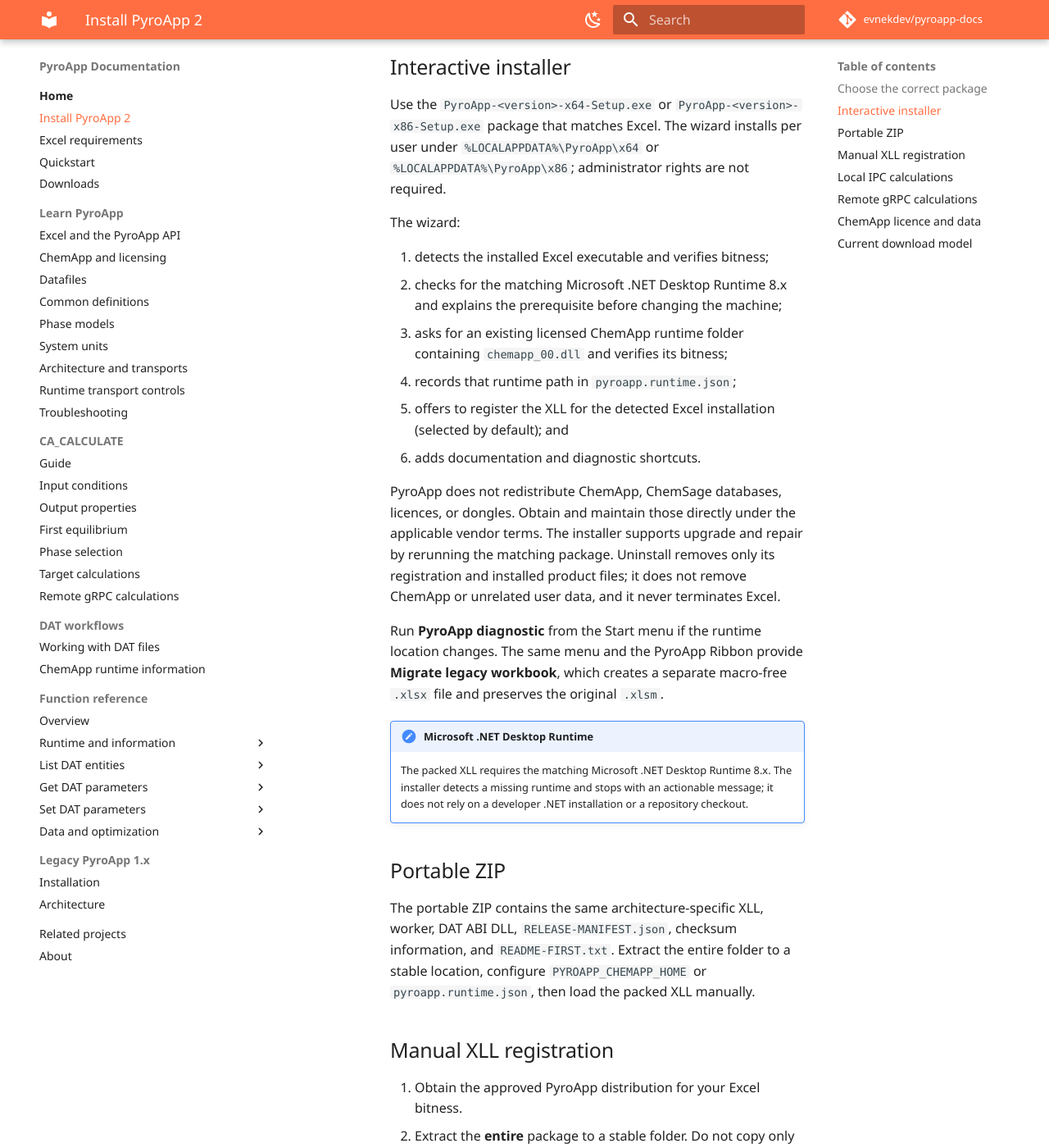
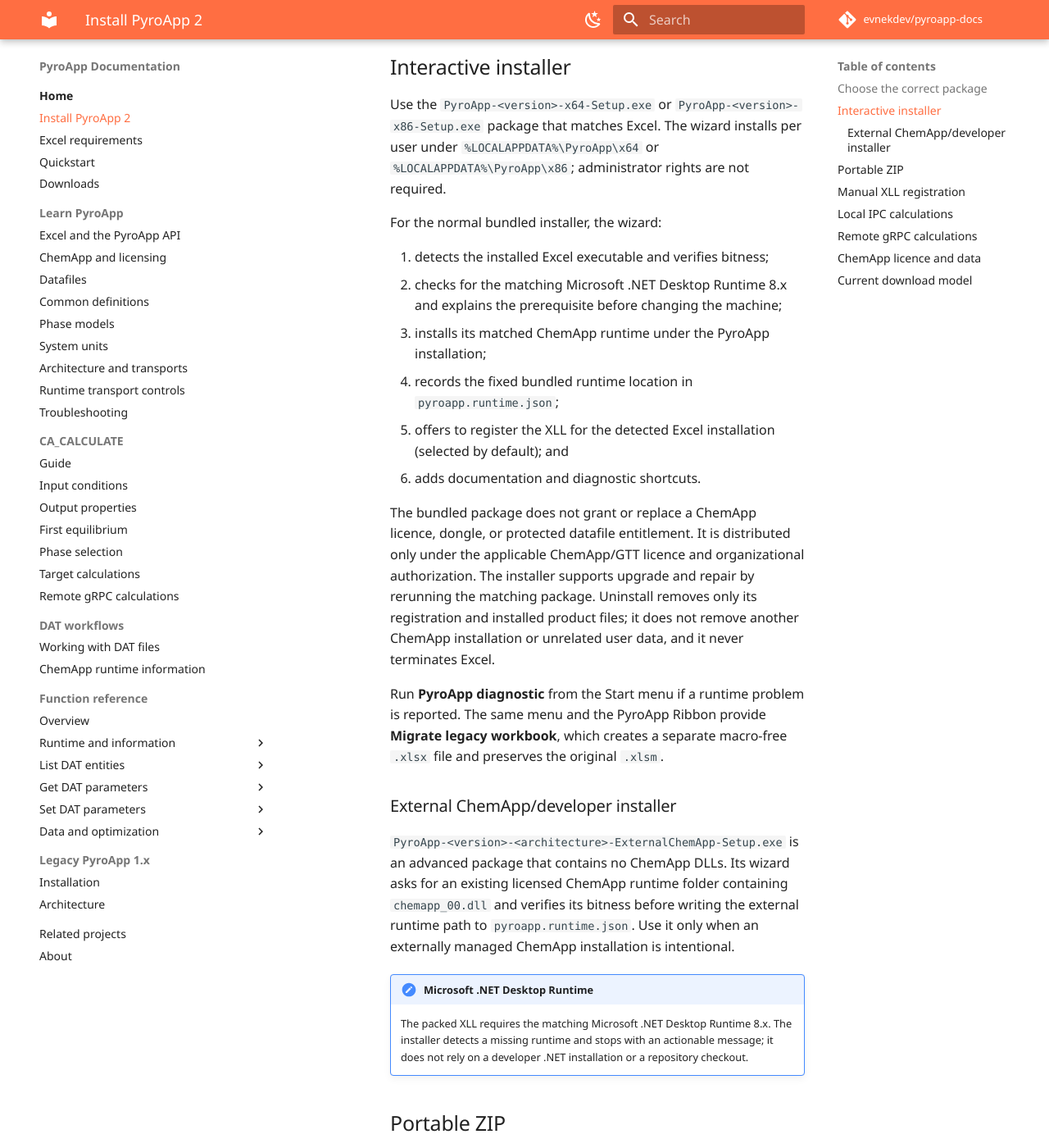
Before and after one commit to evnekdev/pyroapp-docs, an MkDocs documentation site: the page built from docs/installation-2.0.md, in a window 1280 px wide and 1400 px high, scrolled down 645 px. Shown: the whole window at 82% size. Built offline with MkDocs 1.6.1 and Material for MkDocs 9.7.7, drawn with Linux system fonts in a browser that asks for light colours; some web fonts are replaced; comment, search, counter and statistics services are not loaded; some of the changed text lies outside the part shown.

Commit message:
Document bundled ChemApp distribution

```diff
--- a/docs/installation-2.0.md
+++ b/docs/installation-2.0.md
@@ -20,18 +20,22 @@
 
 Use the `PyroApp-<version>-x64-Setup.exe` or `PyroApp-<version>-x86-Setup.exe` package that matches Excel. The wizard installs per user under `%LOCALAPPDATA%\PyroApp\x64` or `%LOCALAPPDATA%\PyroApp\x86`; administrator rights are not required.
 
-The wizard:
+For the normal bundled installer, the wizard:
 
 1. detects the installed Excel executable and verifies bitness;
 2. checks for the matching Microsoft .NET Desktop Runtime 8.x and explains the prerequisite before changing the machine;
-3. asks for an existing licensed ChemApp runtime folder containing `chemapp_00.dll` and verifies its bitness;
-4. records that runtime path in `pyroapp.runtime.json`;
+3. installs its matched ChemApp runtime under the PyroApp installation;
+4. records the fixed bundled runtime location in `pyroapp.runtime.json`;
 5. offers to register the XLL for the detected Excel installation (selected by default); and
 6. adds documentation and diagnostic shortcuts.
 
-PyroApp does not redistribute ChemApp, ChemSage databases, licences, or dongles. Obtain and maintain those directly under the applicable vendor terms. The installer supports upgrade and repair by rerunning the matching package. Uninstall removes only its registration and installed product files; it does not remove ChemApp or unrelated user data, and it never terminates Excel.
+The bundled package does not grant or replace a ChemApp licence, dongle, or protected datafile entitlement. It is distributed only under the applicable ChemApp/GTT licence and organizational authorization. The installer supports upgrade and repair by rerunning the matching package. Uninstall removes only its registration and installed product files; it does not remove another ChemApp installation or unrelated user data, and it never terminates Excel.
 
-Run **PyroApp diagnostic** from the Start menu if the runtime location changes. The same menu and the PyroApp Ribbon provide **Migrate legacy workbook**, which creates a separate macro-free `.xlsx` file and preserves the original `.xlsm`.
+Run **PyroApp diagnostic** from the Start menu if a runtime problem is reported. The same menu and the PyroApp Ribbon provide **Migrate legacy workbook**, which creates a separate macro-free `.xlsx` file and preserves the original `.xlsm`.
+
+### External ChemApp/developer installer
+
+`PyroApp-<version>-<architecture>-ExternalChemApp-Setup.exe` is an advanced package that contains no ChemApp DLLs. Its wizard asks for an existing licensed ChemApp runtime folder containing `chemapp_00.dll` and verifies its bitness before writing the external runtime path to `pyroapp.runtime.json`. Use it only when an externally managed ChemApp installation is intentional.
 
 !!! note "Microsoft .NET Desktop Runtime"
     The packed XLL requires the matching Microsoft .NET Desktop Runtime 8.x.
@@ -41,7 +45,7 @@
 
 ## Portable ZIP
 
-The portable ZIP contains the same architecture-specific XLL, worker, DAT ABI DLL, `RELEASE-MANIFEST.json`, checksum information, and `README-FIRST.txt`. Extract the entire folder to a stable location, configure `PYROAPP_CHEMAPP_HOME` or `pyroapp.runtime.json`, then load the packed XLL manually.
+The portable ZIP contains the same architecture-specific XLL, worker, DAT ABI DLL, `RELEASE-MANIFEST.json`, checksum information, and `README-FIRST.txt`. Extract the entire folder to a stable location and load the packed XLL manually. A bundled portable package keeps its `ChemApp` directory intact and uses that directory; an external package requires `PYROAPP_CHEMAPP_HOME` or `pyroapp.runtime.json` to identify the existing runtime.
 
 ## Manual XLL registration
 
@@ -71,7 +75,7 @@
 
 ## ChemApp licence and data
 
-PyroApp does not grant or replace a ChemApp licence. A local calculation package needs access to a compatible licensed ChemApp runtime. A remote user needs authorization to the configured PyroApp/ChemApp server.
+PyroApp does not grant or replace a ChemApp licence. A local bundled package uses the matching runtime shipped under controlled authorization; an external local package needs a separately installed compatible licensed runtime. A remote user needs authorization to the configured PyroApp/ChemApp server.
 
 ## Current download model
 
```
Also changed, not shown: docs/download.md (+17 -4 lines), docs/runtime-transports.md (+11 -1 lines), docs/troubleshooting.md (+8 -3 lines).
